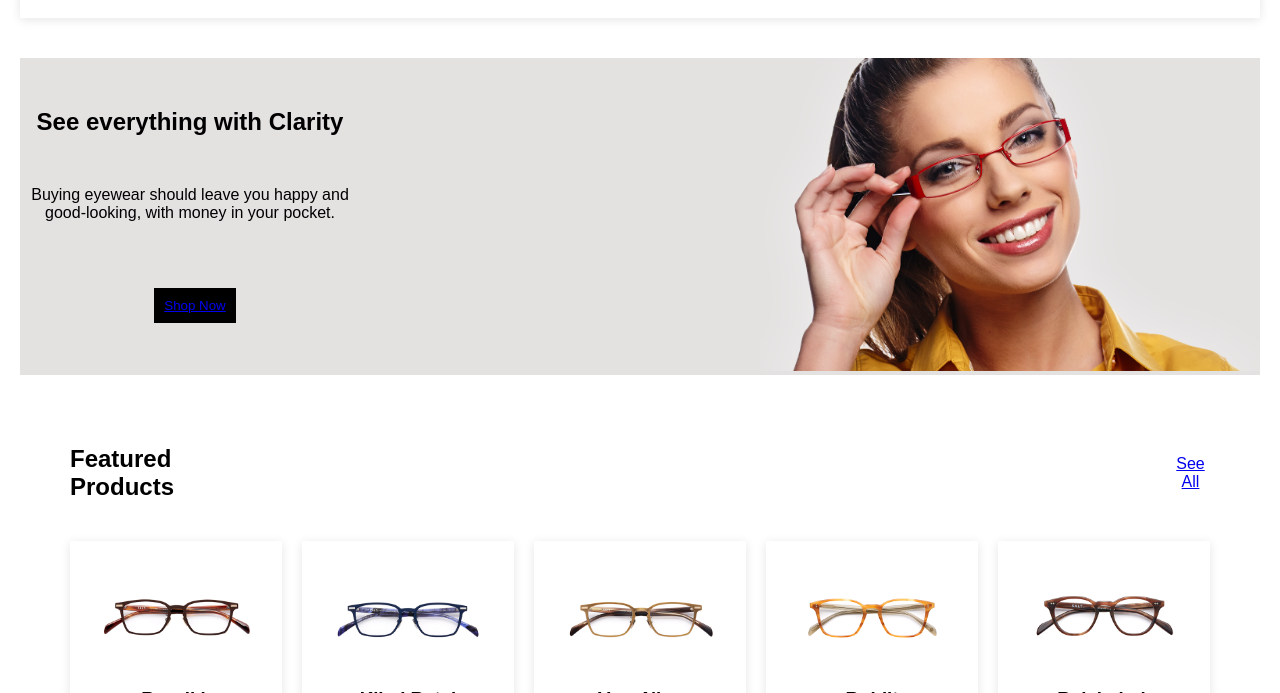
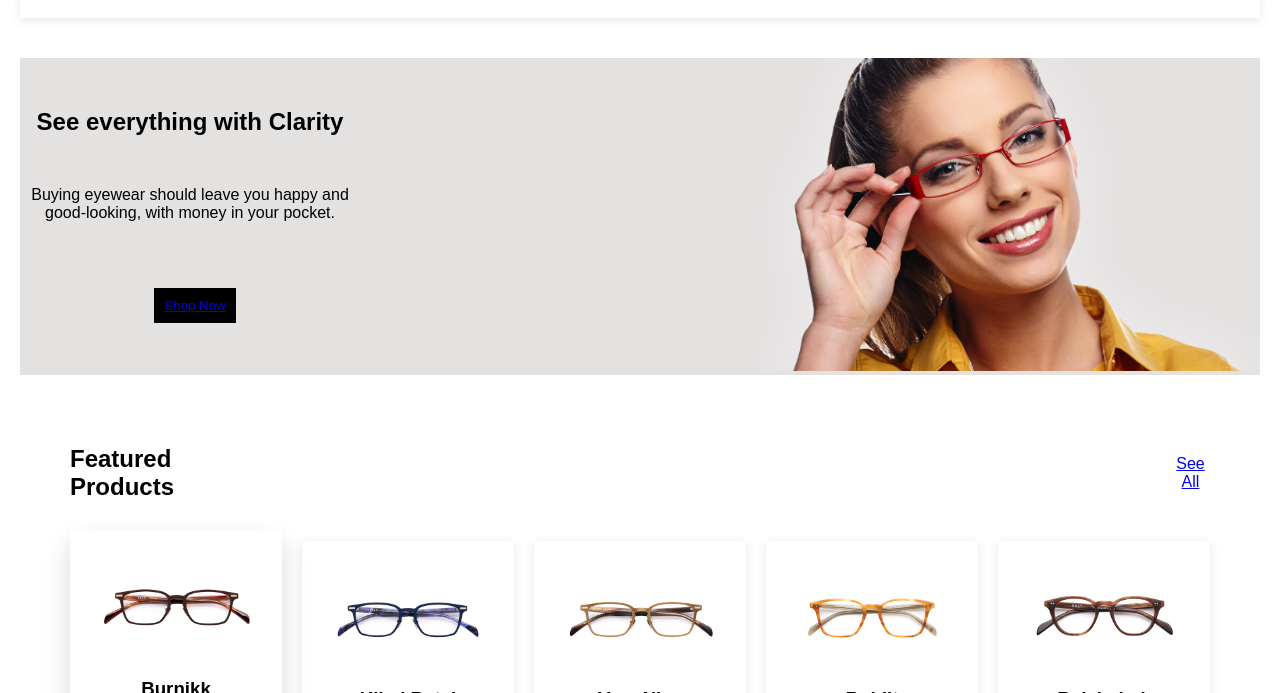
Before and after one commit to zoir-teshaboyev/achki-shop, a plain HTML site: page index.html in a window 1280 px wide. In both pictures the pointer is over the element 176 px from the left and 773 px from the top of the page. Shown: the part 107-800 px from the top of the page. Drawn offline with Linux system fonts and the light colour scheme.

Commit message:
style-ozgardi

```diff
--- a/style.css
+++ b/style.css
@@ -101,10 +101,12 @@ nav ul li a:hover {
 }
 
 .product {
+
     margin-top: 20px;
     background-color: white;
     padding: 30px;
     box-shadow: 0 2px 10px rgba(0,0,0,0.1);
+
     text-align: center;
     width: 180px;
 }
@@ -113,6 +115,15 @@ nav ul li a:hover {
     width: 100%;
     height: auto;
 }
+
+
+.product:hover {
+    transform: translateY(-10px);
+    box-shadow: 0 12px 25px rgba(0, 0, 0, 0.15);
+    transition: transform 0.3s ease, box-shadow 0.3s ease;
+
+}
+
 /* ================================= */
 .kenaishka{
     width: 500px;
```
